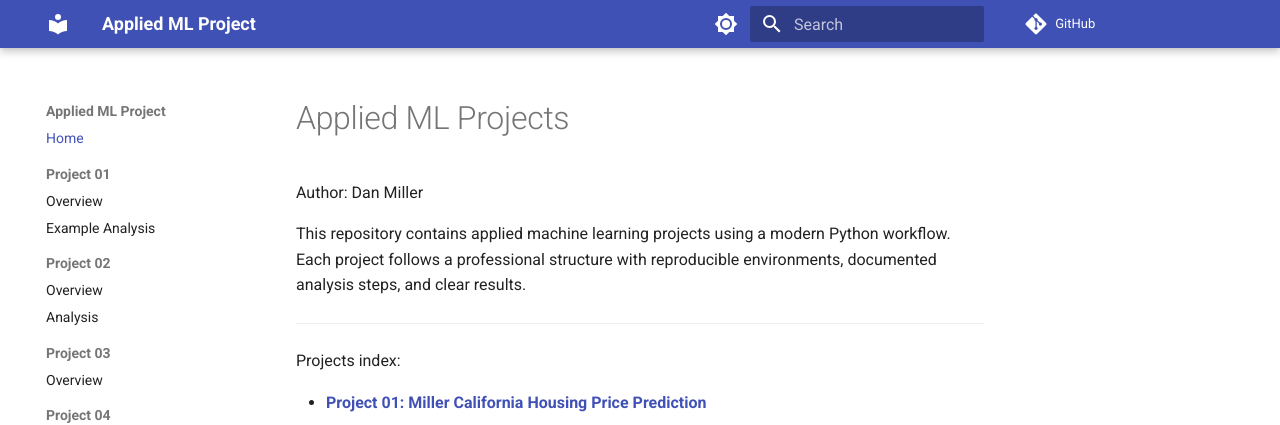
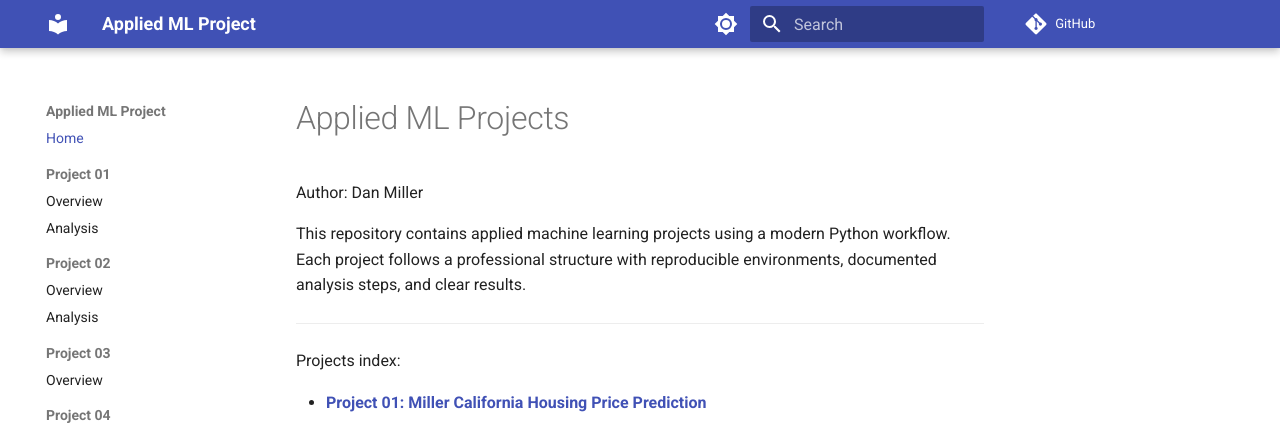
Before and after one commit to DMill31/applied-ml-miller, an MkDocs documentation site: the page built from docs/index.md, in a window 1280 px wide. Shown: the top 425 px of the page. Built offline with MkDocs 1.6.1 and Material for MkDocs 9.7.7, drawn with Linux system fonts in a browser that asks for light colours; comment, search, counter and statistics services are not loaded.

Commit message:
Updated example analysis to actual analysis for p1

```diff
--- a/mkdocs.yml
+++ b/mkdocs.yml
@@ -63,7 +63,7 @@ nav:
   - Home: index.md
   - Project 01:
       - Overview: project01/README.md
-      - Example Analysis: project01/EXAMPLE_ANALYSIS.md
+      - Analysis: project01/EXAMPLE_ANALYSIS.md
   - Project 02:
       - Overview: project02/README.md
       - Analysis: project02/ANALYSIS.md
```
